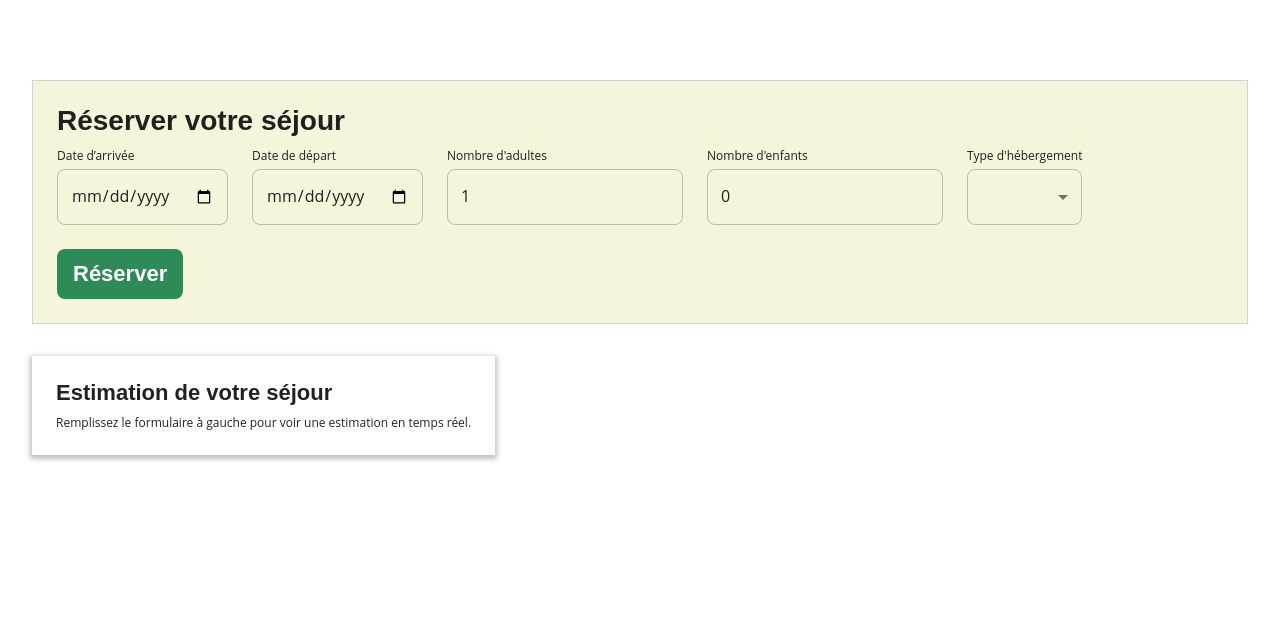
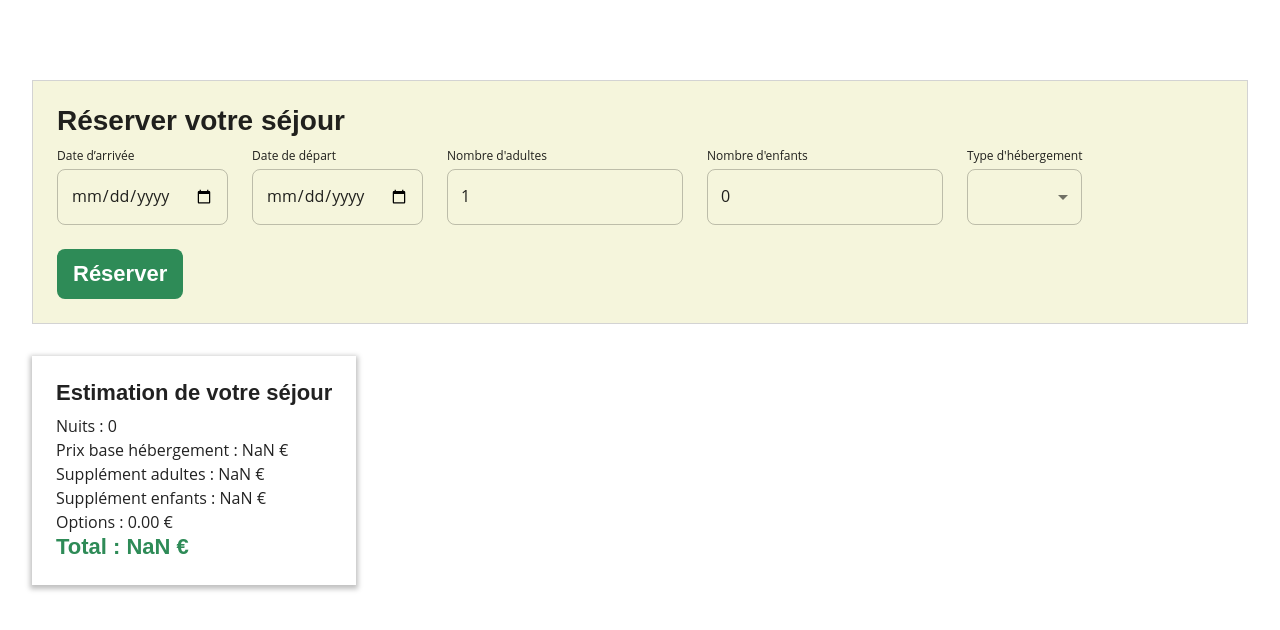
Before and after one commit to antoine62232/camping, a React (Vite) app in the folder front/: page / in a window 1280 px wide. Shown: the top 630 px of the page. Built offline with nearby package versions, Linux system fonts and the light colour scheme.

Commit message:
feature/Ajout de la simulation des prix et de la réservation

```diff
--- /dev/null
+++ b/front/src/api/mockPricing.js
@@ -0,0 +1,55 @@
+const basePrices = {
+  1: 50.0,
+  2: 40.0,
+  3: 30.0,
+};
+
+const supplementAdult = 10.0;
+const supplementChild = 5.0;
+
+const optionsPrices = {
+  wifi: 5.0,
+  parking: 7.0,
+  animal: 8.0,
+};
+
+function getNumberOfNights(arrivalDate, departureDate) {
+  const arrival = new Date(arrivalDate);
+  const departure = new Date(departureDate);
+  const msPerDay = 1000 * 60 * 60 * 24;
+  return Math.max(0, Math.floor((departure - arrival) / msPerDay));
+}
+
+export function simulatePrice(reservationData) {
+  const nights = getNumberOfNights(reservationData.arrivalDate, reservationData.departureDate);
+
+  if (nights === 0) {
+    return {
+      total: 0,
+      breakdown: [],
+      message: 'La date de départ doit être après la date d’arrivée.',
+    };
+  }
+
+  const basePrice = basePrices[reservationData.accommodationId] || 0;
+
+  const baseTotal = basePrice * nights;
+  const adultsTotal = supplementAdult * reservationData.adults * nights;
+  const childrenTotal = supplementChild * reservationData.children * nights;
+
+  const optionsTotal = (reservationData.options || [])
+    .reduce((sum, opt) => sum + (optionsPrices[opt] || 0) * nights, 0);
+
+  const total = baseTotal + adultsTotal + childrenTotal + optionsTotal;
+
+  return {
+    total,
+    breakdown: [
+      { label: 'Prix base hébergement', amount: baseTotal },
+      { label: 'Supplément adultes', amount: adultsTotal },
+      { label: 'Supplément enfants', amount: childrenTotal },
+      { label: 'Options', amount: optionsTotal },
+    ],
+    nights,
+  };
+}
--- a/front/src/components/ReservationForm.jsx
+++ b/front/src/components/ReservationForm.jsx
@@ -1,4 +1,4 @@
-// src/components/ReservationForm.jsx
+import { useEffect, useRef } from "react";
 import { Grid, TextField, Button, MenuItem, Typography } from "@mui/material";
 import { Formik, Form } from "formik";
 import { reservationValidationSchema } from "../utils/validation";
@@ -17,7 +17,23 @@ const initialValues = {
   accommodationId: "",
 };
 
-function ReservationForm({ onSubmit }) {
+function FormObserver({ values, onChange }) {
+  const previous = useRef("");
+
+  useEffect(() => {
+    const stringified = JSON.stringify(values);
+    if (stringified !== previous.current) {
+      previous.current = stringified;
+      if (onChange) {
+        onChange(values);
+      }
+    }
+  }, [values, onChange]);
+
+  return null;
+}
+
+function ReservationForm({ onSubmit, onChange }) {
   return (
     <Formik
       initialValues={initialValues}
@@ -25,8 +41,11 @@ function ReservationForm({ onSubmit }) {
       onSubmit={onSubmit}
     >
       {({ values, errors, touched, handleChange }) => (
+        <>
+          <FormObserver values={values} onChange={onChange} />
+
           <Form>
-          <Grid container spacing={3} alignItems={'center'}>
+            <Grid container spacing={3} alignItems="center">
               <Grid item xs={12} sm={6}>
                 <Typography variant="body2" sx={{ mb: 0.5 }}>
                   Date d’arrivée
@@ -117,6 +136,7 @@ function ReservationForm({ onSubmit }) {
               </Grid>
             </Grid>
           </Form>
+        </>
       )}
     </Formik>
   );
--- a/front/src/pages/ReservationPage.jsx
+++ b/front/src/pages/ReservationPage.jsx
@@ -1,16 +1,21 @@
-// src/pages/ReservationPage.jsx
-import { Box, Paper, Typography, Grid } from "@mui/material";
+import { Box, Typography, Grid } from "@mui/material";
 import ReservationForm from "../components/ReservationForm";
 import { submitReservation } from "../api/mockReservations";
+import { simulatePrice } from "../api/mockPricing";
 import { useState } from "react";
 
 function ReservationPage() {
-  const [lastReservation, setLastReservation] = useState(null);
+  const [simulation, setSimulation] = useState(null);
+
+  const handleFormChange = (values) => {
+    setSimulation(simulatePrice(values));
+  };
 
   const handleReservationSubmit = async (values, formikHelpers) => {
     try {
       const response = await submitReservation(values);
-      setLastReservation(response.data); // servira pour la simulation temps réel
+      console.log('Réservation créée:', response);
+      setSimulation(simulatePrice(values));
       formikHelpers.setSubmitting(false);
     } catch (error) {
       console.error("Erreur mock reservation:", error);
@@ -19,41 +24,42 @@ function ReservationPage() {
   };
 
   return (
-    <Box sx={{ mx: 4, my: 10, justifyItems: "center" }}>
+    <Box sx={{ mx: 4, my: 10 }}>
       <Grid container spacing={4}>
-        {/* Colonne gauche : formulaire */}
+        {/* Formulaire */}
         <Grid item xs={12} md={6}>
           <Box sx={{ p: 3, bgcolor: "section.main", border: 1, borderColor: "separator.default" }}>
             <Typography variant="h1" gutterBottom>
               Réserver votre séjour
             </Typography>
-            <ReservationForm onSubmit={handleReservationSubmit} />
+            <ReservationForm onSubmit={handleReservationSubmit} onChange={handleFormChange} />
           </Box>
         </Grid>
 
-        {/* Colonne droite : estimation */}
+        {/* Estimation */}
         <Grid item xs={12} md={6}>
           <Box sx={(theme) => ({ p: 3, boxShadow: theme.shadows.customSoft })}>
             <Typography variant="h2" gutterBottom>
               Estimation de votre séjour
             </Typography>
 
-            {lastReservation ? (
+            {simulation ? (
               <>
                 <Typography variant="body1">
-                  Dates : {lastReservation.arrivalDate} →{" "}
-                  {lastReservation.departureDate}
+                  Nuits : {simulation.nights || 0}
                 </Typography>
-                <Typography variant="body1">
-                  Adultes : {lastReservation.adults} · Enfants :{" "}
-                  {lastReservation.children}
+                {simulation.breakdown?.map((item, i) => (
+                  <Typography key={i} variant="body1">
+                    {item.label} : {item.amount.toFixed(2)} €
+                  </Typography>
+                ))}
+                <Typography variant="h2" color="primary">
+                  Total : {simulation.total?.toFixed(2) || '0.00'} €
                 </Typography>
-                {/* Plus tard : afficher le prix calculé */}
               </>
             ) : (
               <Typography variant="body2">
-                Remplissez le formulaire à gauche pour voir une estimation en
-                temps réel.
+                Remplissez le formulaire à gauche pour voir une estimation en temps réel.
               </Typography>
             )}
           </Box>
```
Also changed, not shown: front/src/components/PriceSimulation.jsx (added, +60 -0 lines). Lines whose indentation alone changed are shown as unchanged.
